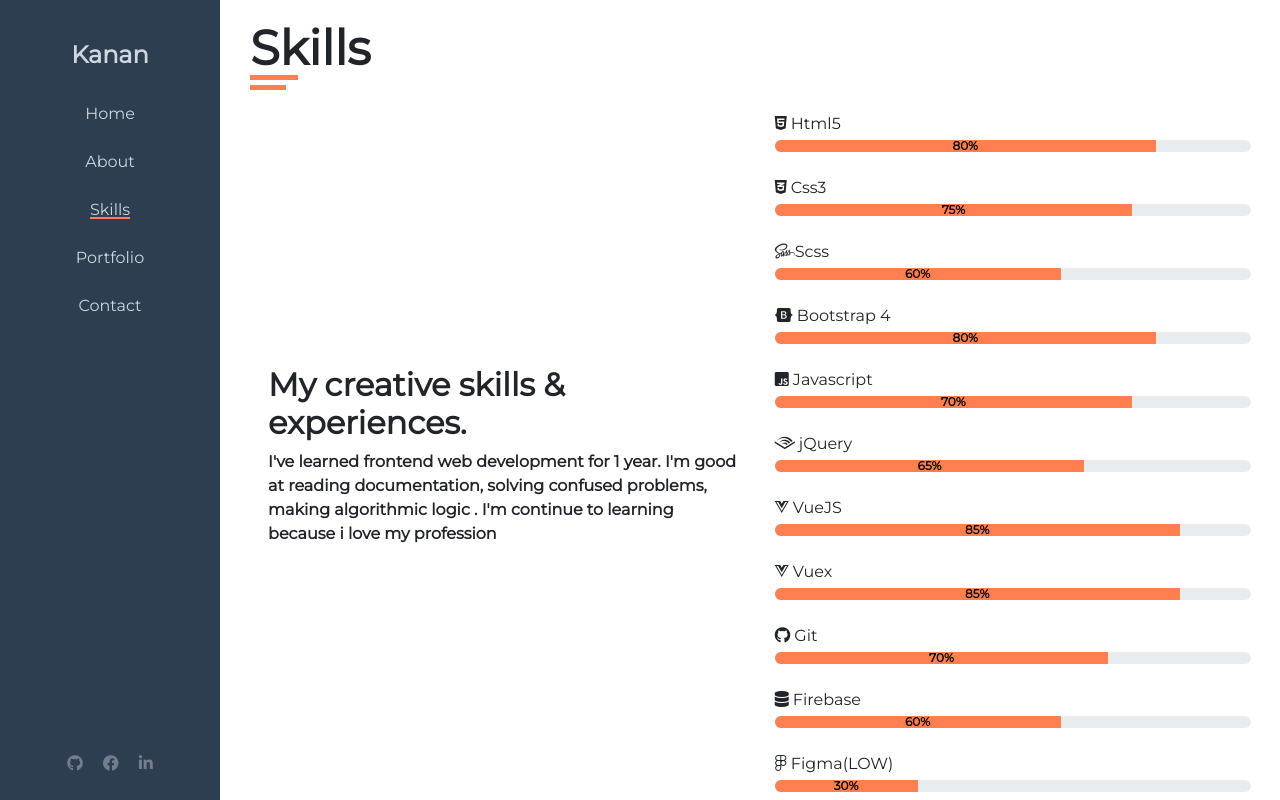
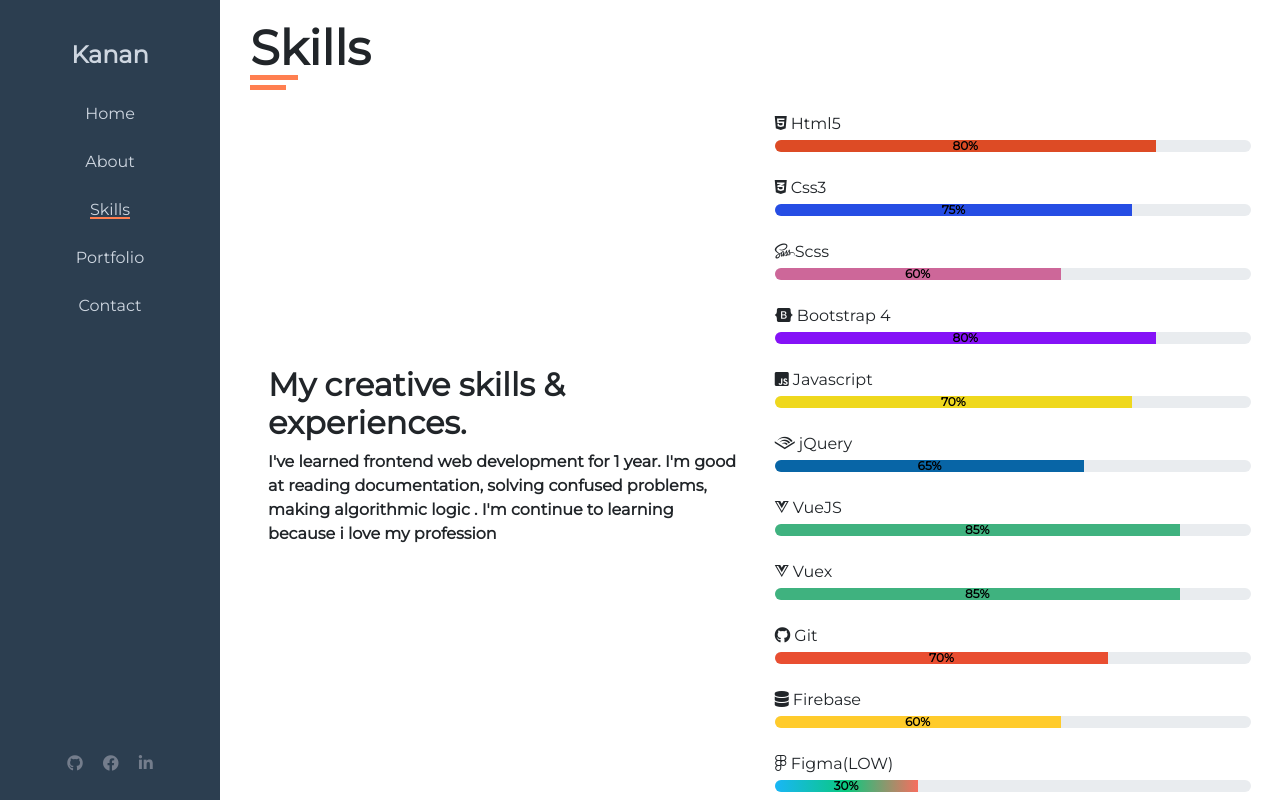
Before and after one commit to kananrahimli/PortfolioVue, a Vue app: page /home in a window 1280 px wide. Both pictures are taken after a click on the item "Skills". Built offline with nearby package versions, Linux system fonts and the light colour scheme.

Commit message:
last commit

```diff
--- a/src/views/Contact.vue
+++ b/src/views/Contact.vue
@@ -41,7 +41,7 @@
             ></a>
           </div>
         </div>
-        <div
+        <form action=""
           class="
             col-md-8
             d-flex
@@ -83,7 +83,7 @@
           >
             Send
           </button>
-        </div>
+        </form>
       </div>
     </div>
   </base-container>
--- a/src/views/Skills.vue
+++ b/src/views/Skills.vue
@@ -18,7 +18,7 @@
         <span><i class="fab fa-html5"></i> Html5</span>
         <div class="progress mt-1 mb-4">
           <div
-            class="progress-bar"
+            class="progress-bar html"
             role="progressbar"
             aria-valuemin="0"
             aria-valuemax="100"
@@ -30,7 +30,7 @@
         <span><i class="fab fa-css3-alt"></i> Css3</span>
         <div class="progress mt-1 mb-4">
           <div
-            class="progress-bar"
+            class="progress-bar css"
             role="progressbar"
             aria-valuenow="40"
             aria-valuemin="0"
@@ -43,7 +43,7 @@
         <span><i class="fab fa-sass"></i>Scss</span>
         <div class="progress mt-1 mb-4">
           <div
-            class="progress-bar"
+            class="progress-bar scss"
             role="progressbar"
             aria-valuenow="40"
             aria-valuemin="0"
@@ -56,7 +56,7 @@
         <span><i class="fab fa-bootstrap"></i> Bootstrap 4</span>
         <div class="progress mt-1 mb-4">
           <div
-            class="progress-bar"
+            class="progress-bar bootstrap"
             role="progressbar"
             aria-valuenow="40"
             aria-valuemin="0"
@@ -69,7 +69,7 @@
         <span><i class="fab fa-js-square"></i> Javascript</span>
         <div class="progress mt-1 mb-4">
           <div
-            class="progress-bar"
+            class="progress-bar js"
             role="progressbar"
             aria-valuenow="40"
             aria-valuemin="0"
@@ -82,7 +82,7 @@
         <span><i class="fab fa-audible"></i> jQuery</span>
         <div class="progress mt-1 mb-4">
           <div
-            class="progress-bar"
+            class="progress-bar jquery"
             role="progressbar"
             aria-valuenow="40"
             aria-valuemin="0"
@@ -95,7 +95,7 @@
         <span><i class="fab fa-vuejs"></i> VueJS</span>
         <div class="progress mt-1 mb-4">
           <div
-            class="progress-bar"
+            class="progress-bar vue"
             role="progressbar"
             aria-valuenow="40"
             aria-valuemin="0"
@@ -108,7 +108,7 @@
         <span><i class="fab fa-vuejs"></i> Vuex</span>
         <div class="progress mt-1 mb-4">
           <div
-            class="progress-bar"
+            class="progress-bar vuex"
             role="progressbar"
             aria-valuenow="40"
             aria-valuemin="0"
@@ -121,7 +121,7 @@
         <span><i class="fab fa-github"></i> Git</span>
         <div class="progress mt-1 mb-4">
           <div
-            class="progress-bar"
+            class="progress-bar git"
             role="progressbar"
             aria-valuenow="40"
             aria-valuemin="0"
@@ -134,7 +134,7 @@
         <span><i class="fas fa-database"></i> Firebase</span>
         <div class="progress mt-1 mb-4">
           <div
-            class="progress-bar"
+            class="progress-bar firebase"
             role="progressbar"
             aria-valuenow="40"
             aria-valuemin="0"
@@ -147,7 +147,7 @@
         <span ><i class="fab fa-figma"></i> Figma(LOW)</span>
         <div class="progress mt-1 mb-4">
           <div
-            class="progress-bar"
+            class="progress-bar figma"
             role="progressbar"
             aria-valuenow="40"
             aria-valuemin="0"
@@ -167,13 +167,100 @@
 </script>
 
 <style scoped>
-.progress-bar {
-  background-color: #ff7f50;
+.progress-bar.css {
+  background-color: #264DE4;
   color: black;
   height: 12px;
   animation: animate 0.5s linear ;
-  animation-delay: 0.6s;
+  animation-delay: 0.6s
+
 }
+
+.progress-bar.html {
+  background-color: #DD4B25;
+  color: black;
+  height: 12px;
+  animation: animate 0.5s linear ;
+  animation-delay: 0.6s
+
+}
+.progress-bar.bootstrap {
+  background-color: #8512F7;
+  color: black;
+  height: 12px;
+  animation: animate 0.5s linear ;
+  animation-delay: 0.6s
+
+}
+.progress-bar.js {
+  background-color: #EFD81D;
+  color: black;
+  height: 12px;
+  animation: animate 0.5s linear ;
+  animation-delay: 0.6s
+
+}
+.progress-bar.jquery {
+  background-color: #0865A6;
+  color: black;
+  height: 12px;
+  animation: animate 0.5s linear ;
+  animation-delay: 0.6s
+
+}
+.progress-bar.scss {
+  background-color: #CD6799;
+  color: black;
+  height: 12px;
+  animation: animate 0.5s linear ;
+  animation-delay: 0.6s
+
+}
+.progress-bar.vue {
+  background-color: #3FB27F;
+  color: black;
+  height: 12px;
+  animation: animate 0.5s linear ;
+  animation-delay: 0.6s
+
+}
+.progress-bar.vuex {
+  background-color: #3FB27F;
+  color: black;
+  height: 12px;
+  animation: animate 0.5s linear ;
+  animation-delay: 0.6s
+
+}
+.progress-bar.firebase {
+  background-color: #FFCB2B;
+  color: black;
+  height: 12px;
+  animation: animate 0.5s linear ;
+  animation-delay: 0.6s
+
+}
+.progress-bar.git {
+  background-color: #E94E31;
+  color: black;
+  height: 12px;
+  animation: animate 0.5s linear ;
+  animation-delay: 0.6s
+
+}
+.progress-bar.figma {
+  background: linear-gradient(90deg, rgba(25,182,246,1) 0%, rgba(10,201,127,1) 50%, rgba(247,110,95,1) 100%);
+
+  color: black;
+  height: 12px;
+  animation: animate 0.5s linear ;
+  animation-delay: 0.6s
+
+}
+
+
+
+
 @keyframes animate {
   0%{
     width: 0%;
```
